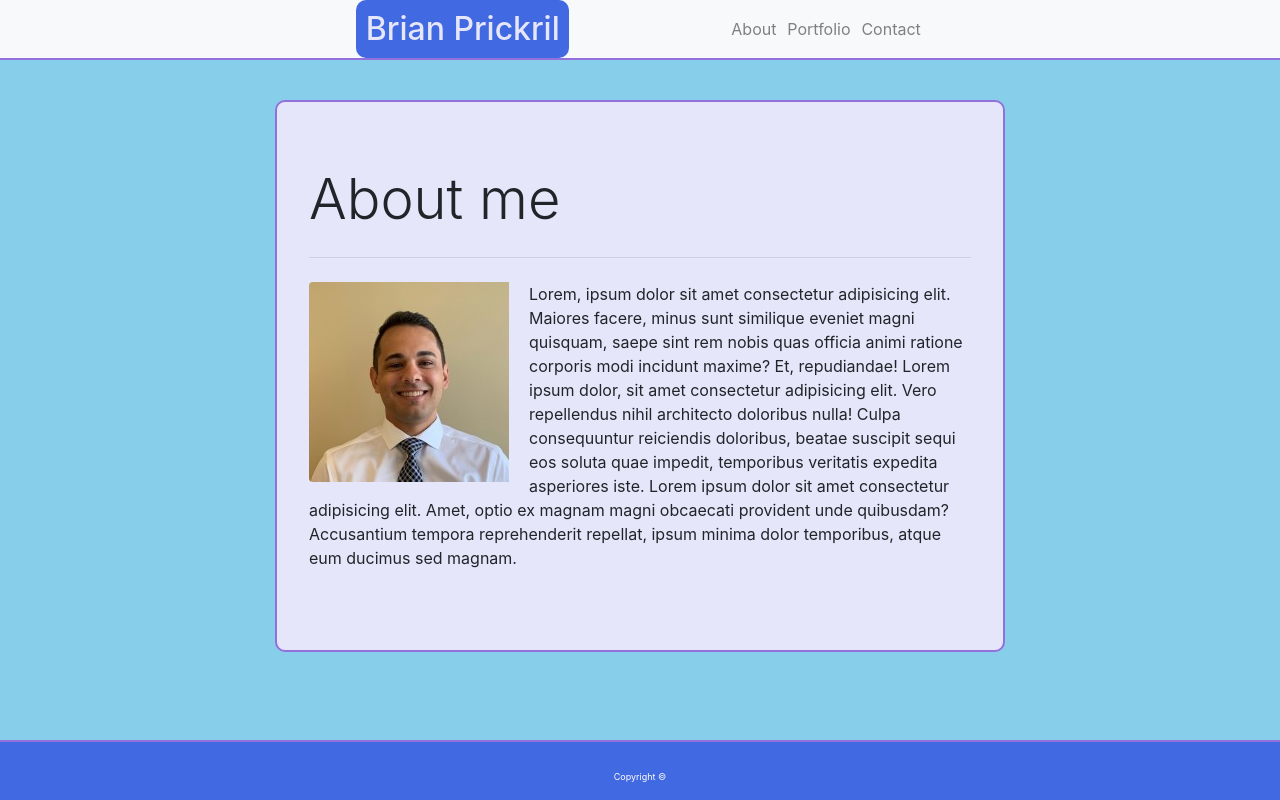
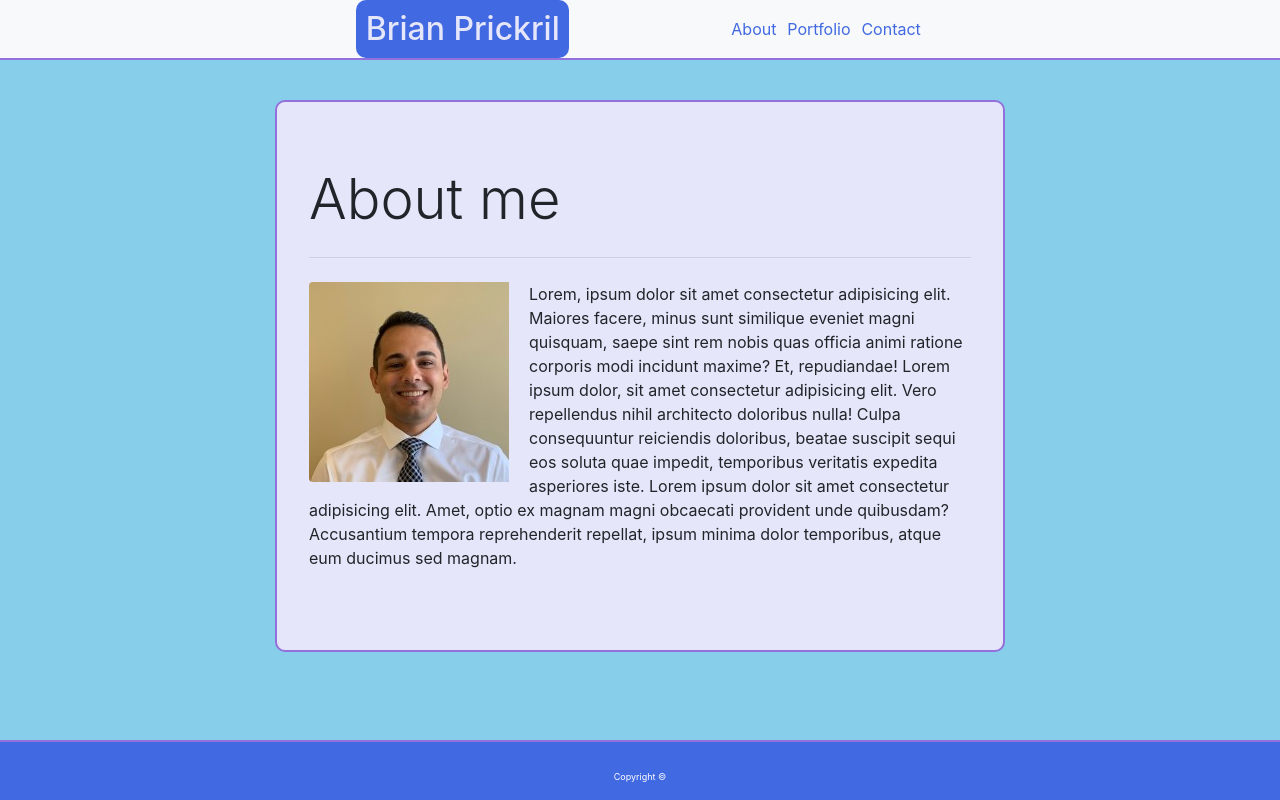
Before and after one commit to brianp22/02-Responsive-Portfolio, a plain HTML site: page index.html in a window 1280 px wide. Drawn offline with nearby package versions, Linux system fonts and the light colour scheme.

Commit message:
updated CSS nav links color

```diff
--- a/Assets/style.css
+++ b/Assets/style.css
@@ -47,7 +47,7 @@
 }
 
 a {
-    color: grey;
+    color: royalblue;
     text-decoration: none;
     background-color: transparent;
 }
```
